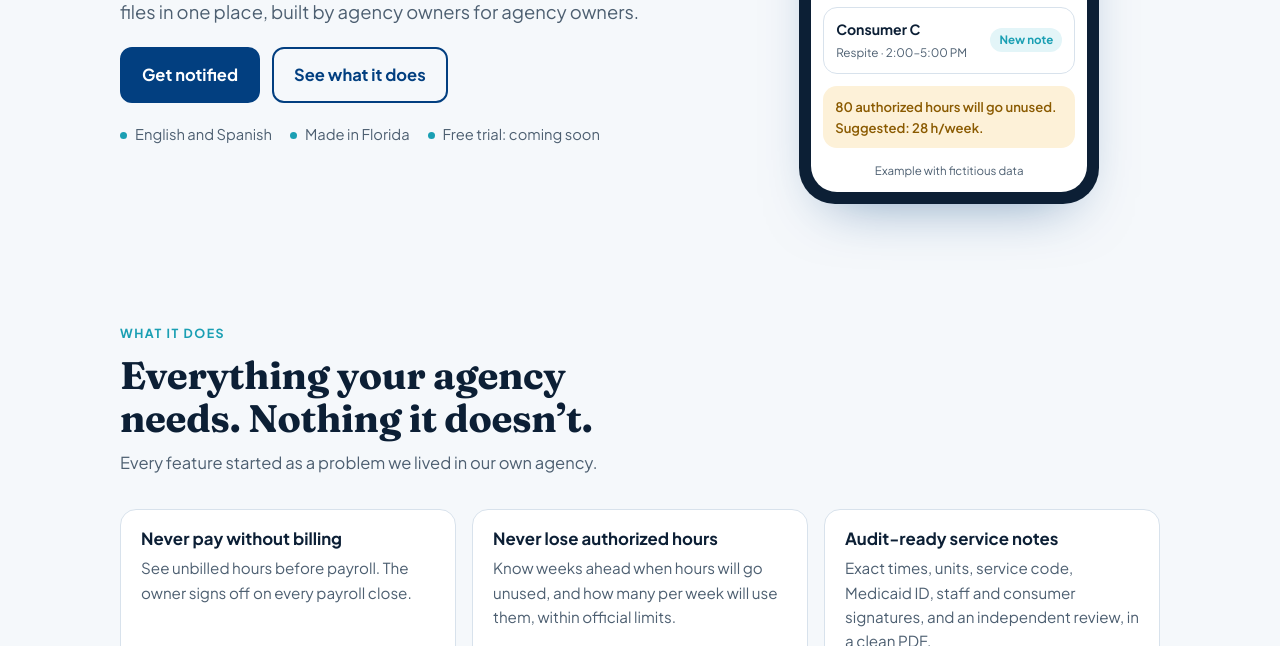
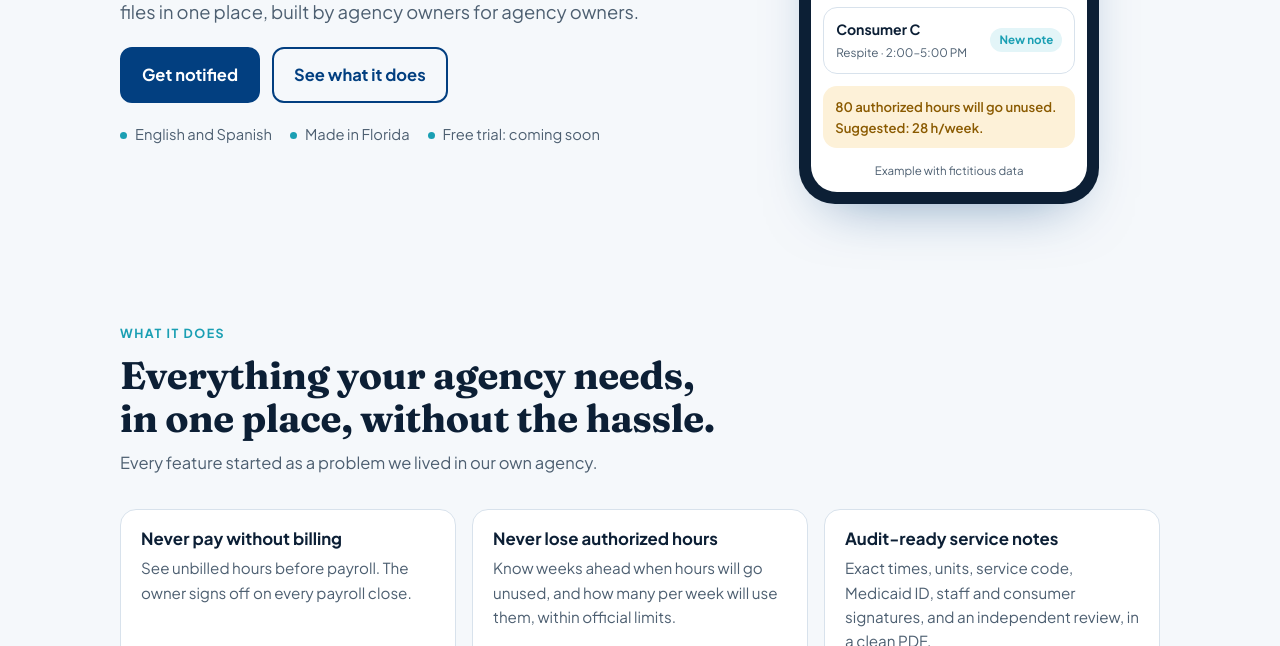
Before and after one commit to Valterocare/website, a plain HTML site: page index.html in a window 1280 px wide. Shown: the part 454-1100 px from the top of the page. Drawn offline with Linux system fonts and the light colour scheme.

Commit message:
New headline wording
Co-Authored-By: Claude Opus 5.5 <noreply@anthropic.com>
Claude-Session: https://claude.ai/code/session_01ToithfKEYk5PVA3J7NSdbQ

```diff
--- a/index.html
+++ b/index.html
@@ -196,7 +196,7 @@ footer .wrap{padding-block:24px;display:flex;flex-wrap:wrap;justify-content:spac
     <div class="wrap">
       <div class="head">
         <div class="eyebrow"><span lang="en">What it does</span><span lang="es">Qué hace</span></div>
-        <h2><span lang="en">Everything your agency needs. Nothing it doesn’t.</span><span lang="es">Todo lo que tu agencia necesita, y nada que le sobre.</span></h2>
+        <h2><span lang="en">Everything your agency needs, in one place, without the hassle.</span><span lang="es">Todo lo que tu agencia necesita, en un solo lugar y sin complicaciones.</span></h2>
         <p><span lang="en">Every feature started as a problem we lived in our own agency.</span><span lang="es">Cada función nació de un problema que vivimos en nuestra propia agencia.</span></p>
       </div>
       <div class="grid">
```
